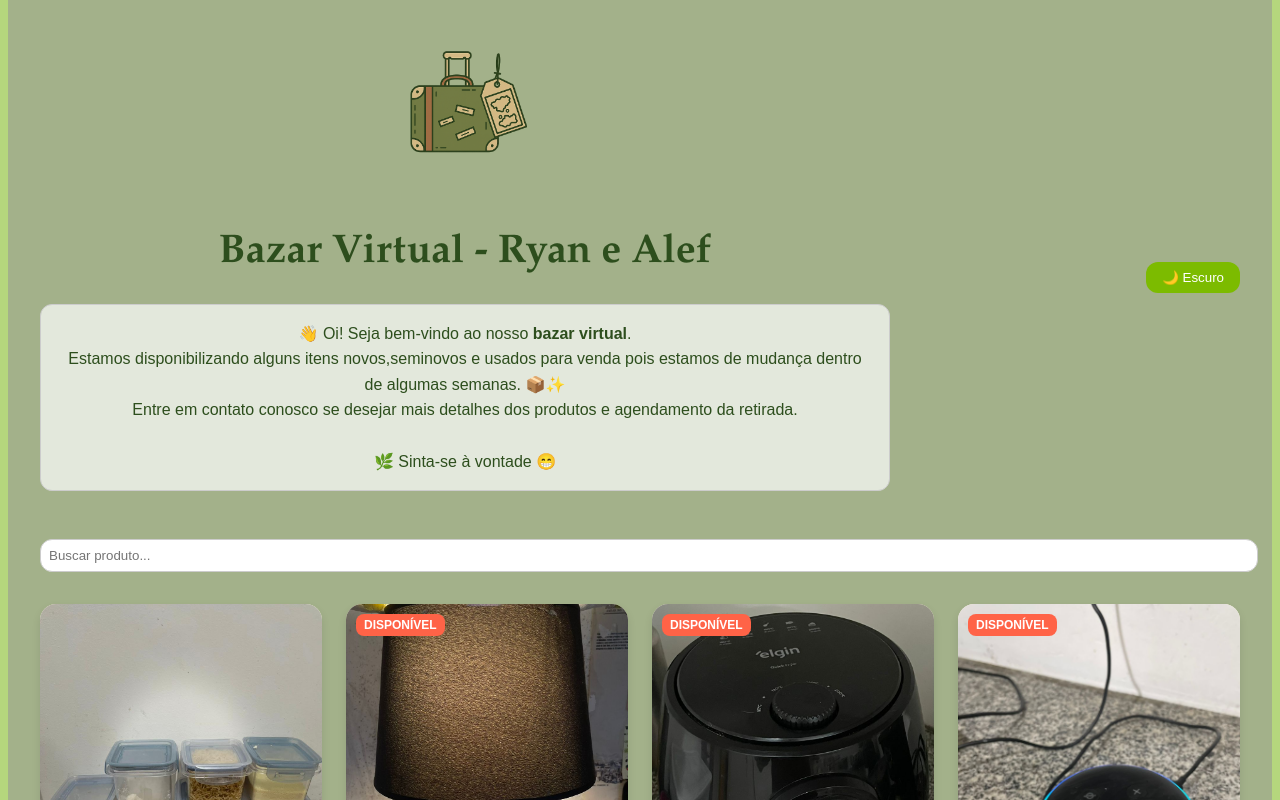
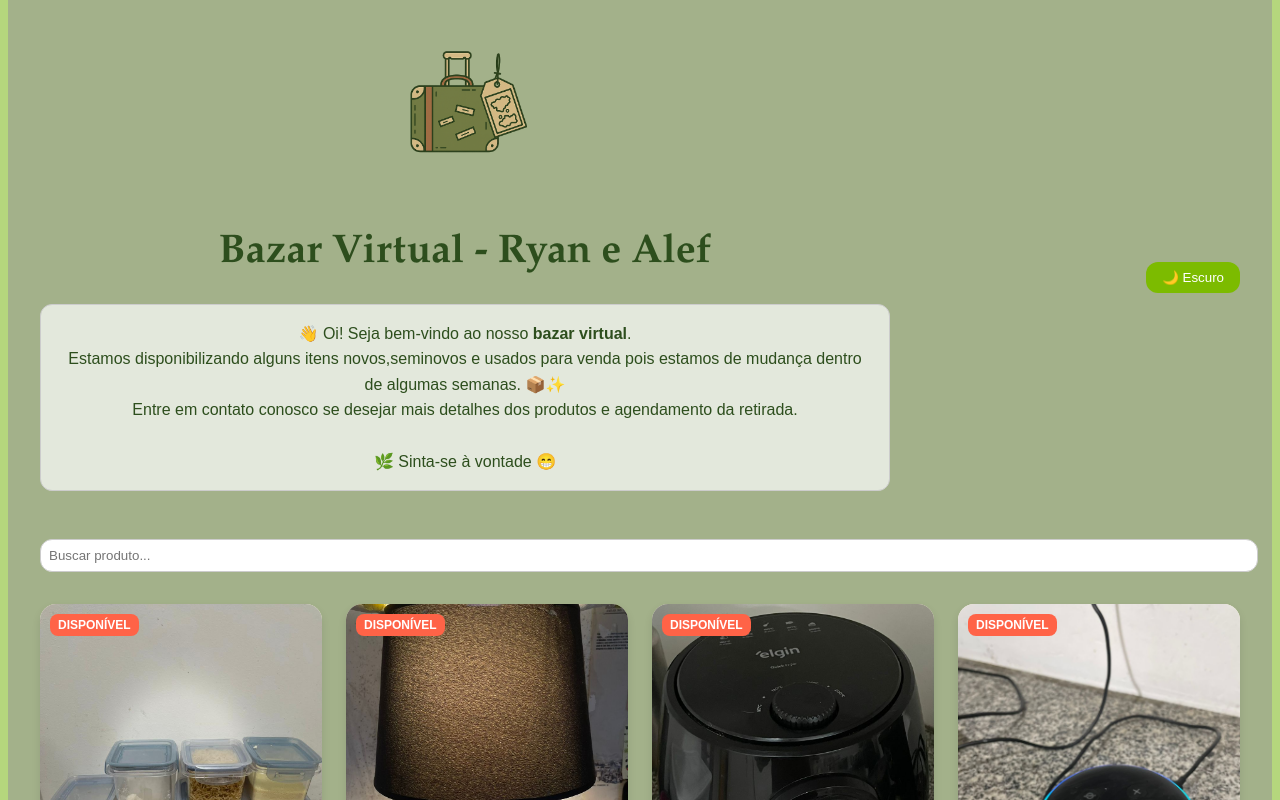
Before and after one commit to Ryaanlucas/bazar, a React (Create React App) app: page / in a window 1280 px wide. Shown: the top 800 px of the page. Built offline with nearby package versions, Linux system fonts and the light colour scheme.

Commit message:
Update App.js

```diff
--- a/src/App.js
+++ b/src/App.js
@@ -265,6 +265,7 @@ const items = [
     description: "Tipo de venda: imediata",
     price: "R$ 25",
     image: "/espada_sao_jorge_pequena.jpeg",
+    tag: "disponível"
   },
   {
     id: 35,
@@ -272,6 +273,7 @@ const items = [
     description: "Tipo de venda: imediata",
     price: "R$ 15",
     image: "/pesos.jpeg",
+    tag: "disponível"
   },
   {
     id: 36,
@@ -279,6 +281,7 @@ const items = [
     description: "Sem defeitos / 2 anos. Tipo de venda: imediata. Valor original: R$ 120",
     price: "R$ 45",
     image: "/teclado.jpeg",
+    tag: "disponível"
   },
   {
     id: 37,
@@ -286,6 +289,7 @@ const items = [
     description: "Sem defeitos, Tipo de venda: imediata. Valor original: R$ 80",
     price: "R$ 50",
     image: "/potes.jpeg",
+    tag: "disponível"
   },
   {
     id: 38,
@@ -293,6 +297,7 @@ const items = [
     description: "usado / Tipo de venda: imediata. Valor original: R$ 50 os dois",
     price: "R$ 25 os dois.",
     image: "/marioluigi.jpeg",
+    tag: "disponível"
   }
 ];
 
```
